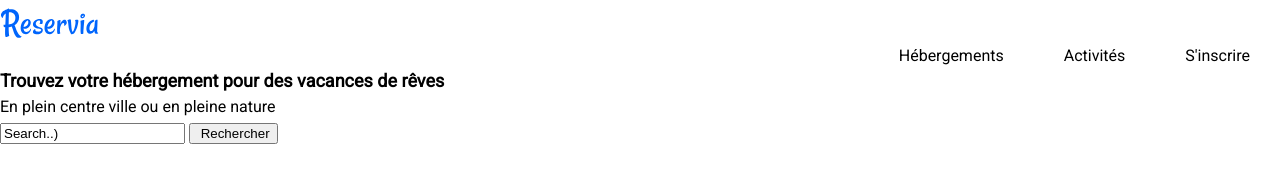
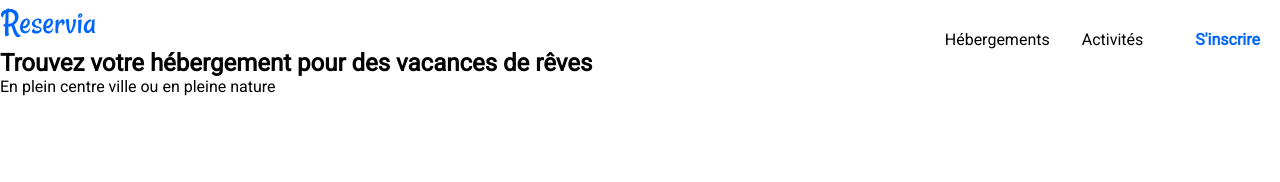
Before and after one commit to Rabenasolo/RABENASOLOMarianne_2_07062021, a plain HTML site: page index.html in a window 1280 px wide. Drawn offline with Linux system fonts and the light colour scheme.

Commit message:
amélioration nav et formulaire

```diff
--- a/assets/css/styles.css
+++ b/assets/css/styles.css
@@ -1,45 +1,29 @@
-html, body {
-    padding: 0;
-    margin: 0;
+*{
+    padding: 0px;
+    margin: 0px;
+    box-sizing: border-box;
     font-family: 'Roboto', sans-serif;
 }
-
-.logo
-{
-width: 100px;
-height: auto;
-padding-bottom: 20px;
+nav, .menu {
+    padding: 0px;
+    display: flex;
+    justify-content: flex-end;
+    align-items: flex-end;
+    height:0;
+    gap: 2em;
 }
-
-h2 {
-font-size: large;
-margin-top: 0;
+.menu li {
+  list-style-type: none;
 }
-
-p {
-   line-height: 0em; /* la hauteur de la ligne est nulle par rapport à la hauteur du texte*/
+.menu a{
+    width: 120px;
+    text-align: center;
+    text-decoration: none;
+    color: black;
 }
-
-/*nav  */
-.nav-links {
-    position: absolute;
-    right: 0;
-    top: 0;
-    list-style-type: none;
+.navbar .button a{
+    text-decoration: none;
+    font-weight: bold; /*mettre en gras*/
+    color: #0065FC;
+    padding: 15px 20px;
 }
-li{
-float: left;
-}
-
-li a{
-   display: block;
-    text-decoration:none;
-    color: black;
-    padding: 30px 30px;
-
-}
-.menuSpecial{
-
-    font-weight: bold;
-    color: #0065fc;
-}
--- a/index.html
+++ b/index.html
@@ -15,47 +15,28 @@
 	<header>
 		<body>
 
-			<header class="header"></header>
+			<div class="navbar">
 
-				<!-- Logo de la nav bar-->
-				<a href="#"><img class="logo"  src="assets/images/logo/Reservia.svg"
+					<div class="logo">
+						<a href="#"><img src="assets/images/logo/Reservia.svg"
 						alt=" Reservia"></a>
-
-				<!--Titre projet et texte-->
-				<h2>Trouvez votre hébergement pour des vacances de rêves</h2>
-
-				<p>En plein centre ville ou en pleine nature</p>
-
-			</header>
+					</div>
+					<div class="container">
 						<nav>
 					<!-- We use href="#" for test links. In a real web site this would be URLs.-->
-				<!--Catégorie de la nav bar-->
-				<ul class="nav-links">
-
-					<li>
-						<a href="#Hebergements"  data-text="Hebergements">Hébergements</a>
-					</li>
-
-					<li>
-						<a href="#Activites"  data-text="Activites">Activités</a>
-					</li>
-
-					<li>
-						<a href="#sinscrire" class="menuSpécial" data-text="s'inscrire">S'inscrire</a>
-					</li>
+							<ul class="menu">
+								<li><a href="#Hebergements" class="active">Hébergements</a></li>
+								<li><a href="#Activites">Activités</a></li>
 							</ul>
-
+						<div class="button">
+							<a href="#sinscrire">S'inscrire</a>
+						</div>
 						</nav>
-
-
-				<div id="searchbar">
-					<form action="from search" class="formulaire">
-						<input class="champ" type="text" value="Search..)"/>
-						<input class="bouton" type="button" value=" Rechercher"/>
-
-					</form>
 					</div>
 
+			</div>
+			<h2>Trouvez votre hébergement pour des vacances de rêves</h2>
+			<p>En plein centre ville ou en pleine nature</p>
 		</body>
 
 
```
Lines whose indentation alone changed are shown as unchanged.
